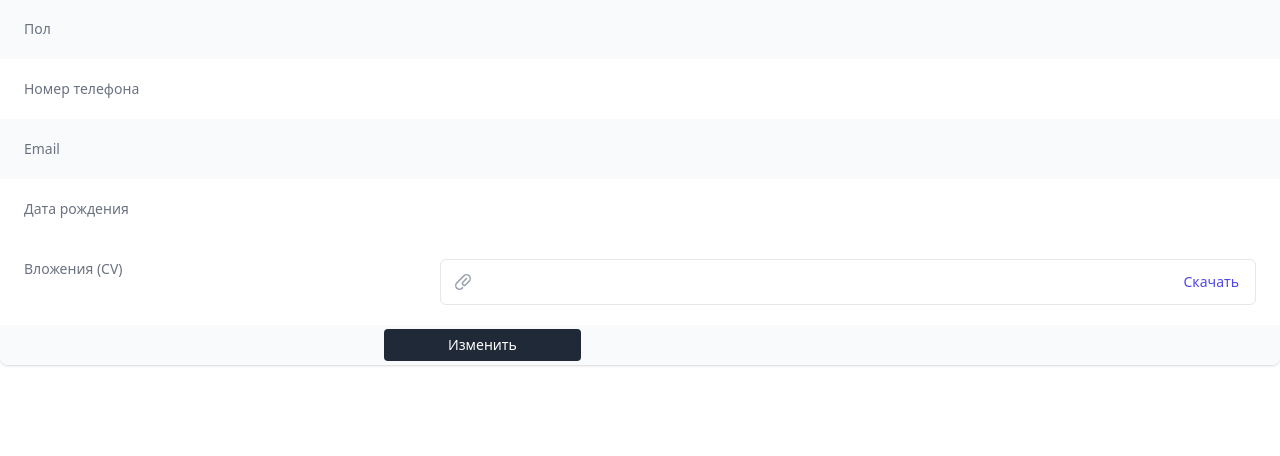
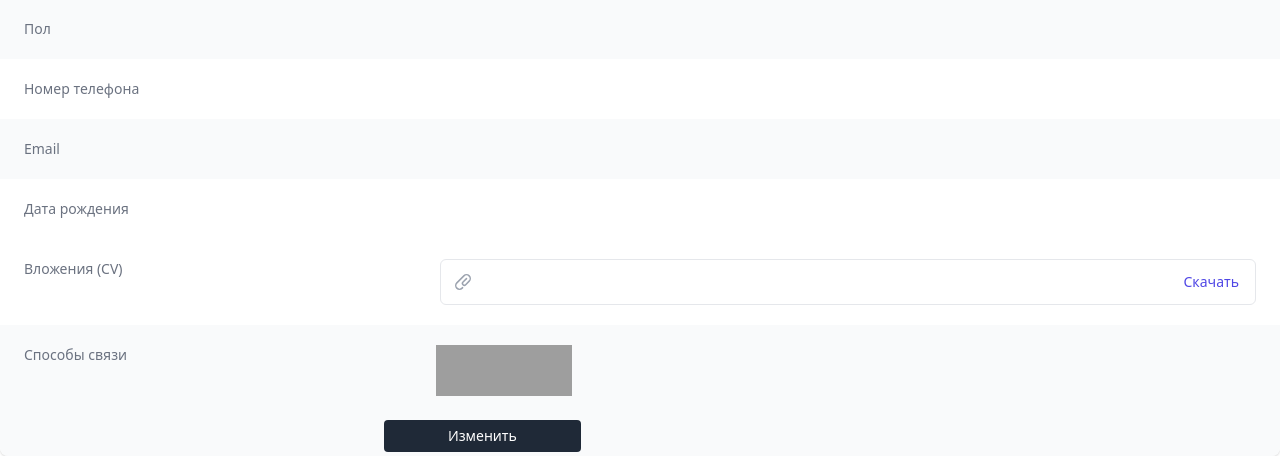
Before and after one commit to gurinboru/HR-CRM-System, a Django app: template start/templates/start/cercandidate.html in a window 1280 px wide. Shown: the part 410-866 px from the top of the page. Before the commit the page ends 776 px from the top, so only its background shows below. Run offline with Django 4.2, Linux system fonts and the light colour scheme; the template is opened without the code that fills it, so the values that code supplies are empty; grey boxes are pictures that could not be loaded.

Commit message:
Added widgets for telegram and whatsap

```diff
--- a/start/templates/start/cercandidate.html
+++ b/start/templates/start/cercandidate.html
@@ -53,6 +53,17 @@
           </ul>
         </dd>
       </div>
+      <div class="bg-gray-50 px-4 py-5 sm:grid sm:grid-cols-3 gap-1 sm:px-6">
+        <dt class="text-sm font-medium text-gray-500">Способы связи</dt>
+        <div class="grid grid-cols-6">
+          <a href="https://t.me/{{ candidate.phone }}">
+        <img src="https://img.icons8.com/color/48/null/telegram-app--v1.png"/>
+            </a>
+          <a href="https://wa.me/{{ candidate.phone }}">
+        <img src="https://img.icons8.com/color/48/null/whatsapp--v1.png"/>
+            </a>
+          </div>
+      </div>
         <div class="inset-y-0 right-0 pr-2 sm:pr-0 sm:pl-96 bg-gray-50 px-4 py-1 sm:grid-cols-3 sm:gap-4 sm:px-80 rounded-b-lg">
         <a href="/change_candidate/{{ candidate.id }}">
         <button class="h-8 bg-gray-800 hover:bg-gray-900 text-white text-sm font-medium hover:text-white px-16 pl-16 hover:border-transparent rounded">Изменить</button>
```
